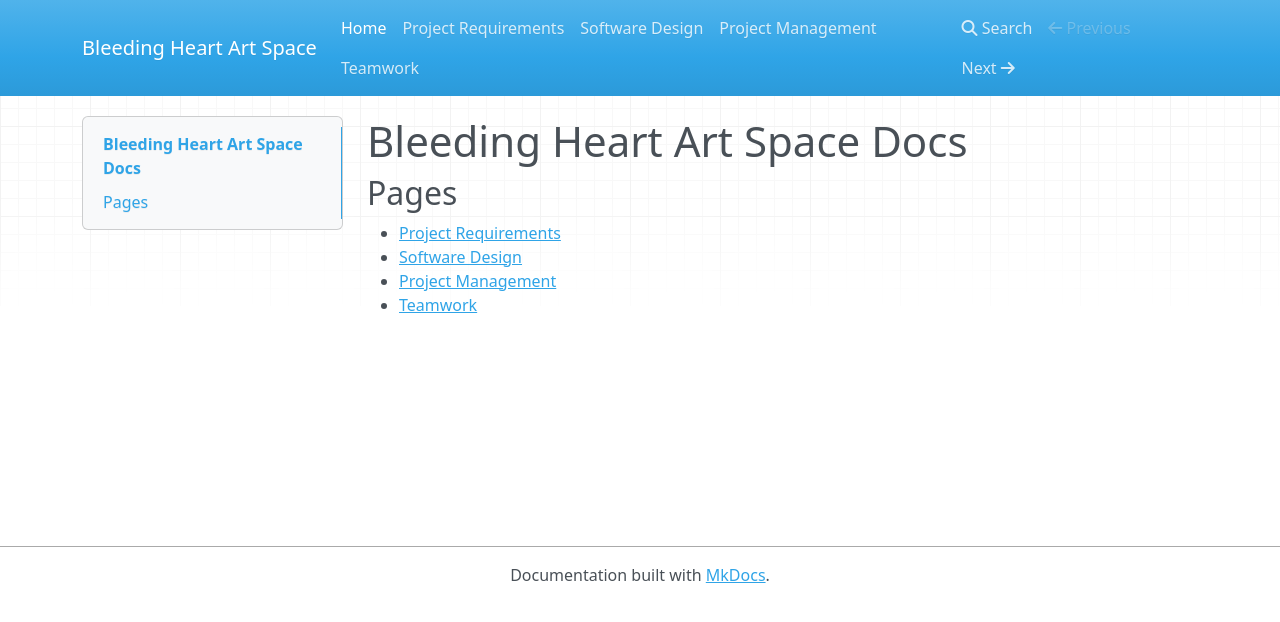
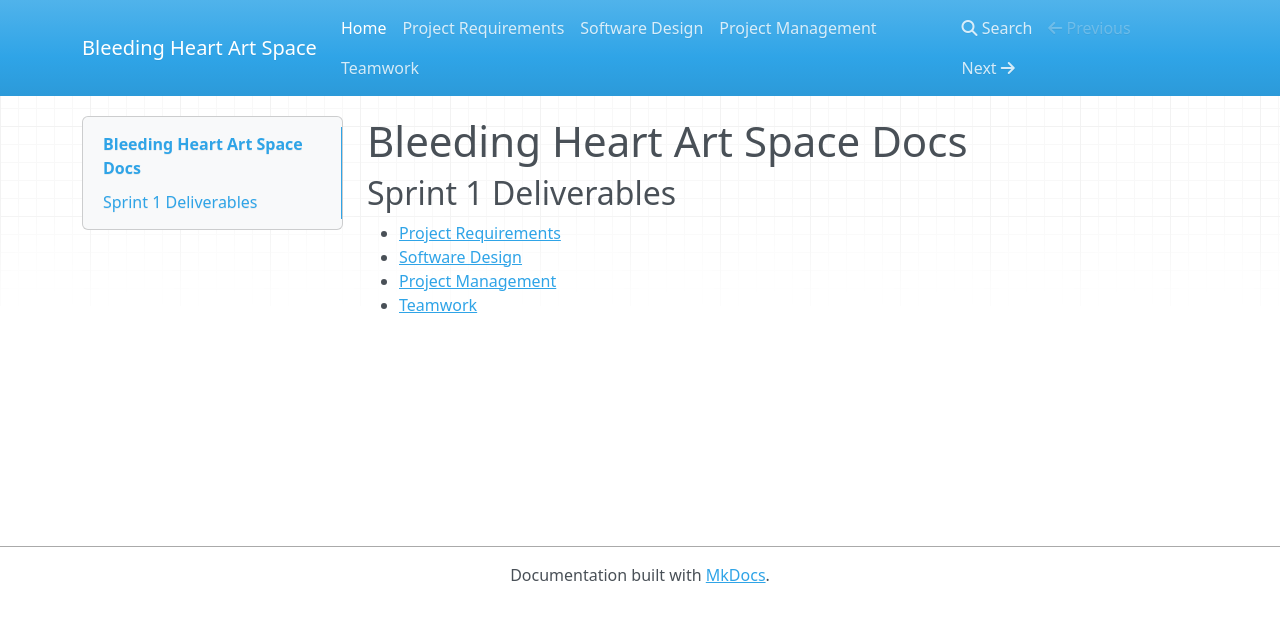
Before and after one commit to UAlberta-CMPUT401/f24project-Bleeding-Heart-Art-Space, an MkDocs documentation site: the page built from docs/index.md, in a window 1280 px wide. Shown: the top 622 px of the page. Built offline with MkDocs 1.6.1, drawn with Linux system fonts in a browser that asks for light colours; nearby versions of some CDN libraries.

Commit message:
Update index.md

```diff
--- a/docs/index.md
+++ b/docs/index.md
@@ -1,6 +1,6 @@
 # Bleeding Heart Art Space Docs
 
-## Pages
+## Sprint 1 Deliverables
 - [Project Requirements](project-requirements.md)
 - [Software Design](software-design.md)
 - [Project Management](project-management.md)
```
